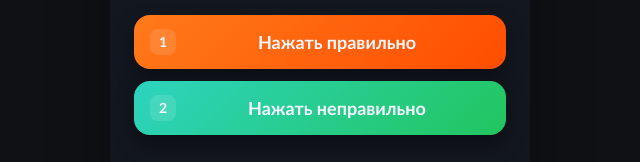
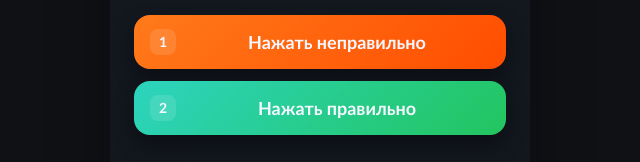
Before and after one commit to Amorfin/tip-or-die, a plain HTML site: page index.html in a window 1280 px wide. Both pictures are taken after a click on the button "Прыгнуть в воду с телефоном". Shown: the part 592-754 px from the top of the page, 320-960 px from the left. Drawn offline with Linux system fonts and the light colour scheme.

Commit message:
Add files via upload

```diff
--- a/index.html
+++ b/index.html
@@ -1596,6 +1596,8 @@
       lives: CONFIG.lives,
       levelIndex: 0,
       current: null,
+      currentOptions: [],
+      currentCorrectIndex: 0,
       duration: CONFIG.baseDuration,
       dailyQueue: [],
       dailyIndex: 0,
@@ -1771,6 +1773,15 @@
       return hash >>> 0;
     };
 
+    const shuffleOptions = (options) => {
+      const indexed = options.map((text, index) => ({ text, index }));
+      for (let i = indexed.length - 1; i > 0; i -= 1) {
+        const j = Math.floor(Math.random() * (i + 1));
+        [indexed[i], indexed[j]] = [indexed[j], indexed[i]];
+      }
+      return indexed;
+    };
+
     const mulberry32 = (seed) => {
       let t = seed;
       return () => {
@@ -2027,8 +2038,11 @@
 
       levelStatus.textContent = title;
       questionEl.textContent = state.current.question;
-      optionA.textContent = state.current.options[0];
-      optionB.textContent = state.current.options[1];
+      const shuffled = shuffleOptions(state.current.options);
+      state.currentOptions = shuffled;
+      state.currentCorrectIndex = shuffled.findIndex((opt) => opt.index === state.current.correct);
+      optionA.textContent = shuffled[0].text;
+      optionB.textContent = shuffled[1].text;
       visualEl.innerHTML = makeVisual(state.current);
 
       const tags = [];
@@ -2218,6 +2232,8 @@
       state.lives = CONFIG.lives;
       state.levelIndex = 0;
       state.current = null;
+      state.currentOptions = [];
+      state.currentCorrectIndex = 0;
       state.duration = CONFIG.baseDuration;
       state.recent = [];
       state.lastCategories = [];
@@ -2272,14 +2288,14 @@
       if (state.status !== "playing") return;
       if (!state.current) return;
       playTone(420, 0.05, "sine", 0.03);
-      state.current.correct === 0 ? handleSuccess() : handleFailure("wrong");
+      state.currentCorrectIndex === 0 ? handleSuccess() : handleFailure("wrong");
     });
 
     optionB.addEventListener("click", () => {
       if (state.status !== "playing") return;
       if (!state.current) return;
       playTone(420, 0.05, "sine", 0.03);
-      state.current.correct === 1 ? handleSuccess() : handleFailure("wrong");
+      state.currentCorrectIndex === 1 ? handleSuccess() : handleFailure("wrong");
     });
 
     document.addEventListener("keydown", (event) => {
```
